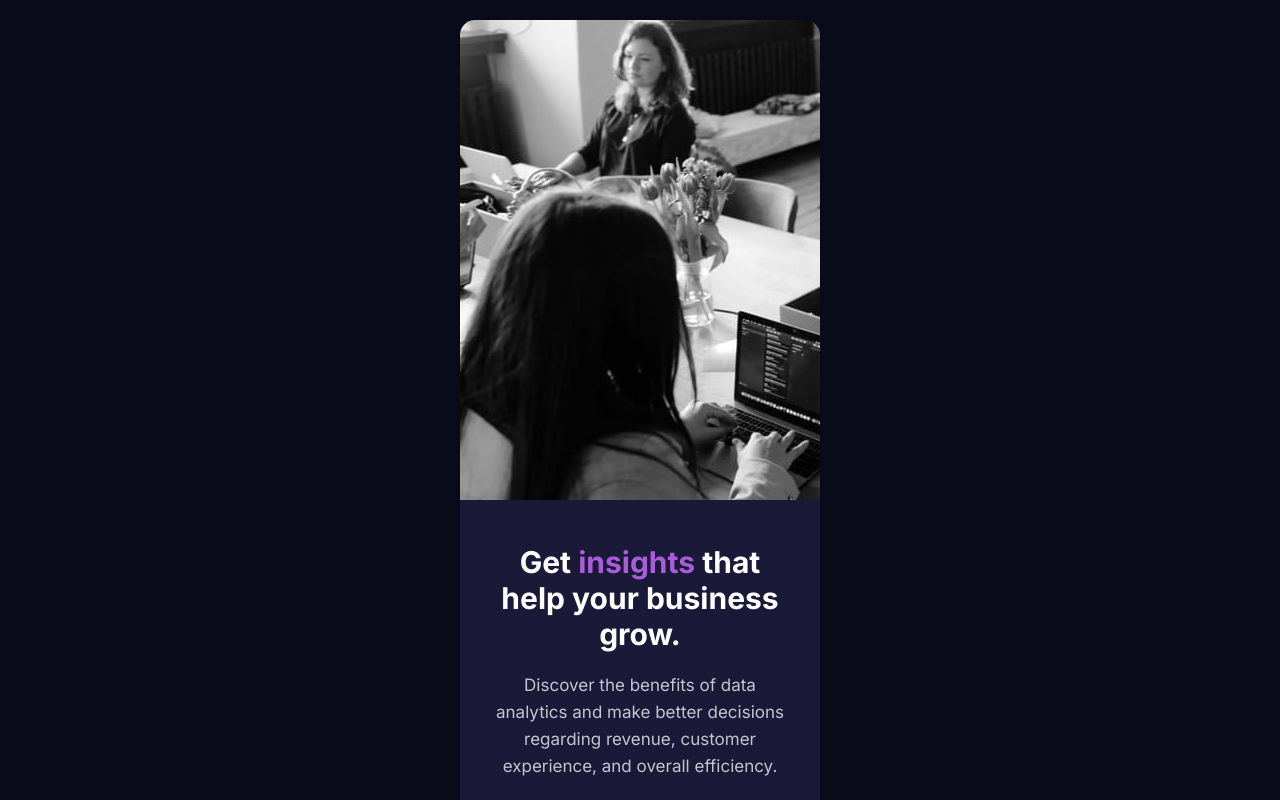
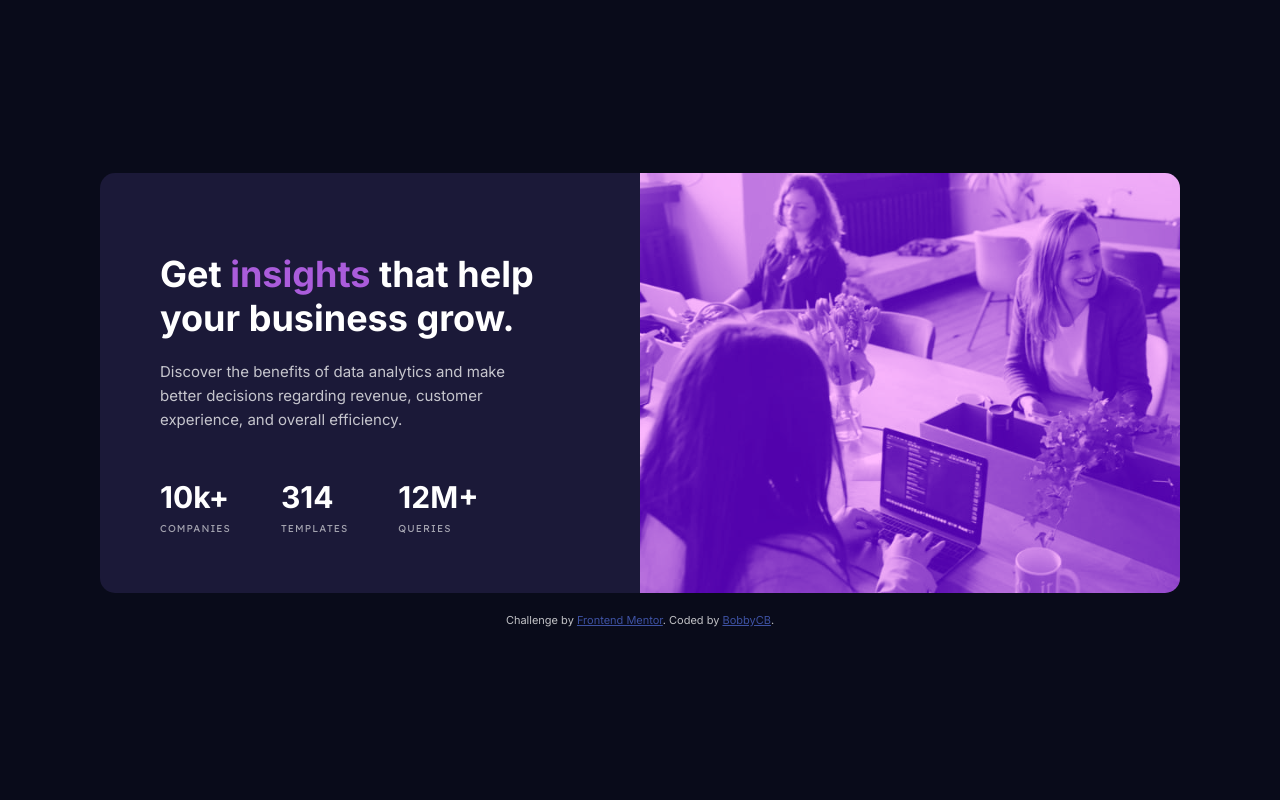
Before and after one commit to bobbycb/cardcomponent-frontendmentor, a plain HTML site: page index.html in a window 1280 px wide. Shown: the top 800 px of the page. Drawn offline with Linux system fonts and the light colour scheme.

Commit message:
finished mobile and desktop view, refreshed readme.md with project information

```diff
--- a/index.html
+++ b/index.html
@@ -30,15 +30,12 @@
         </div>
       </div>
     </div>
-    <div class="image">
-      <img src="./resources/images/image-header-mobile.jpg" alt="Working place">
-    </div>
-
+    <div class="image"></div>
   </main>
 
   <footer>
     Challenge by <a href="https://www.frontendmentor.io?ref=challenge" target="_blank">Frontend Mentor</a>.
-    Coded by <a href="#">BobbyCB</a>.
+    Coded by <a href="https://github.com/bobbycb/">BobbyCB</a>.
   </footer>
 </body>
 </html>
--- a/resources/styles/style.css
+++ b/resources/styles/style.css
@@ -70,11 +70,13 @@ main {
     overflow: hidden;
 }
 
-main > img {
+div.image {
+    position: relative;
+    background: url("../images/image-header-mobile.jpg"), hsla(277, 64%, 61%, 0.95);
+    background-size: cover;
+    background-blend-mode: overlay;
     width: 100%;
-
-    filter: opacity(.2);
-    background: chartreuse;
+    height: 26.5rem;
 }
 
 div.content {
@@ -113,9 +115,11 @@ div.stat > span {
 }
 
 div.stat > h2 {
-    /* font-family: 'Lexend Deca', sans-serif; */
+    font-family: 'Lexend Deca', sans-serif;
     font-size: 1.3rem;
     font-weight: 400;
+
+    letter-spacing: 0.11rem;
 
     color: var(--slightly-more-transparent-white);
 
@@ -132,3 +136,56 @@ footer {
 
 footer a { color: hsl(228, 45%, 44%); }
 footer a:hover { color: var(--soft-violet) }
+
+@media screen and (min-width: 992px) {
+    main {
+        position: relative;
+        flex-direction: row;
+        justify-content: center;
+        align-items: center;
+        max-width: 108rem;
+    }
+
+    h1 {
+        font-size: 3.6rem;
+    }
+
+    div.image {
+        position: relative;
+        min-width: 54rem;
+        height: 42rem;
+    }
+
+    div.content {
+        max-width: 54rem;
+
+        padding-left: 3.0rem;
+        padding-right: 6rem;
+
+        text-align: left;
+    }
+
+    div.content > p {
+        font-size: 1.5rem;
+        line-height: 2.4rem;
+        color: var(--slightly-transparent-white);
+    }
+
+    div.stats {
+        flex-direction: row;
+        justify-content: left;
+    }
+
+    div.stat {
+        margin: 0 5rem 0 0;
+    }
+
+    div.stat > h2 {
+        font-size: 1.0rem;
+        letter-spacing: 0.11rem;
+    }
+
+    div.stat:last-of-type {
+        margin: 0
+    }
+}
```
Also changed, not shown: screenshots/desktop.png (added), screenshots/mobile.png (added), 2 other files.
